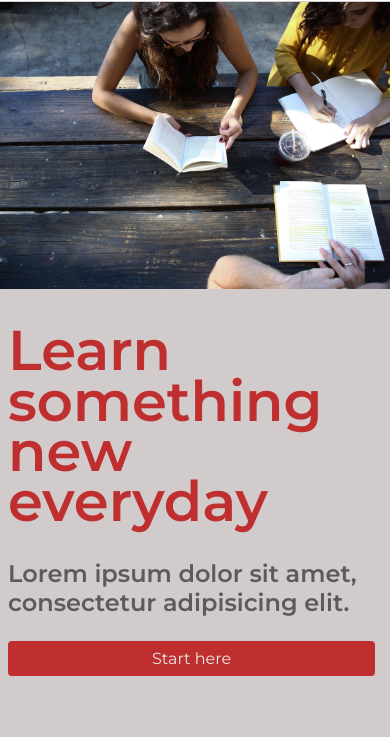
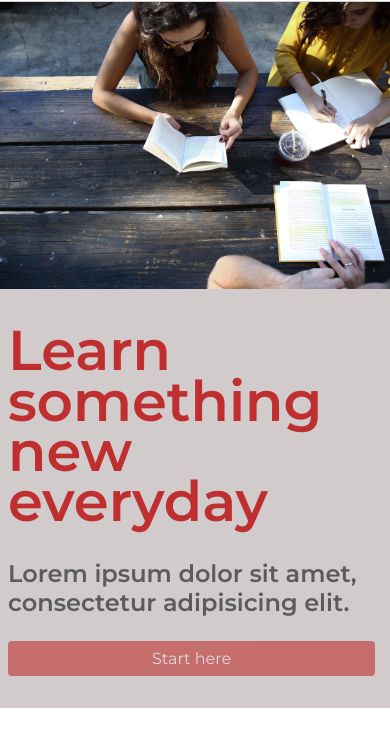
Before and after one commit to jnelso89/colmaracademy, a plain HTML site: page index.html in a window 390 px wide. Shown: the part 63-800 px from the top of the page. Drawn offline with Linux system fonts and the light colour scheme.

Commit message:
Final cleanup for susubmission

```diff
--- a/index.html
+++ b/index.html
@@ -5,7 +5,7 @@
     <meta name="viewport" content="width=device-width">
     <title>Colmar Academy</title>
     <link href="https://fonts.googleapis.com/css?family=Montserrat:300i,400,600" rel="stylesheet" />
-    <link href="resources/images/favicon.ico" type="image/x-icon" rel="icon">
+    <link href="resources/images/favicon.ico" type="image/x-icon" rel="icon" />
     <link href="resources/css/style.css" type="text/css" rel="stylesheet" />
   </head>
   <body>
--- a/resources/css/style.css
+++ b/resources/css/style.css
@@ -158,8 +158,11 @@ a.button:active {
 .banner-content {
   flex-direction: column;
   align-items: flex-start;
-  padding-right: 1rem;
-  padding-bottom: 2rem;
+  margin-right: 1rem;
+}
+
+.banner-content .button {
+  margin: 0rem 1rem 2rem 1rem;
 }
 
 @media only screen and (max-width: 760px) {
@@ -185,11 +188,7 @@ a.button:active {
     margin: 0rem 1rem 1.5rem 1rem;
   }
 
-  .banner-content .button {
-    margin: 0rem 1rem 2rem 1rem;
-  }
-
-  a.button {
+ .button {
     opacity: 1;
   }
 }
```
